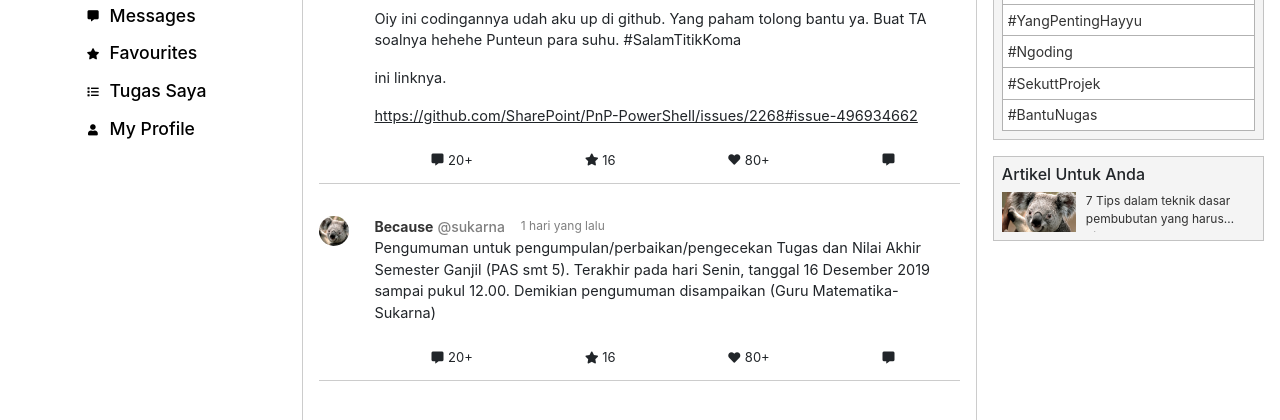
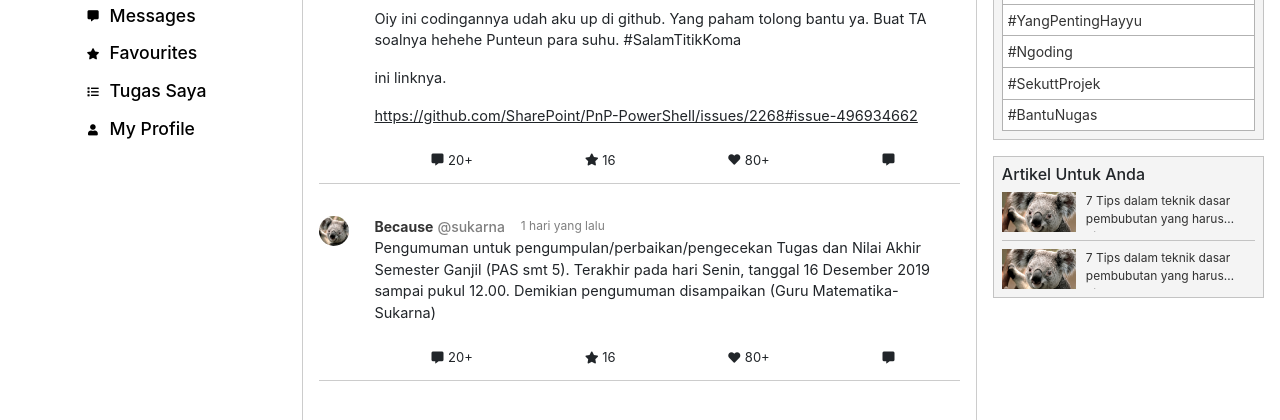
Before and after one commit to ihsanaryandi/forum-app, a plain HTML site: page explore.html in a window 1280 px wide. Shown: the part 180-600 px from the top of the page. Drawn offline with Linux system fonts and the light colour scheme.

Commit message:
more fixes

```diff
--- a/css/explore_style.css
+++ b/css/explore_style.css
@@ -307,8 +307,16 @@ section.right-side{
 .article{
 	display: flex;
 	justify-content: space-between;
-	height: 40px;
 	overflow: hidden;
+	border-bottom: 1px solid rgba(0, 0, 0, 0.2);
+	padding-bottom: .5rem;
+	margin-bottom: .5rem;
+}
+
+.article:last-child{
+	margin-bottom: 0;
+	padding-bottom: 0;
+	border-bottom: 0;
 }
 
 .article .article-img{
@@ -328,6 +336,8 @@ section.right-side{
 	display: -webkit-box;
 	-webkit-box-orient: vertical;
 	-webkit-line-clamp: 2;
+	height: 40px;
+	overflow: hidden;
 }
 
 .article .article-title a{
--- a/explore.html
+++ b/explore.html
@@ -235,6 +235,16 @@
 						<a href="#">7 Tips dalam teknik dasar pembubutan yang harus dilakukan</a>
 					</div>
 				</div>
+				<div class="article">
+					<div class="article-img">
+						<a href="#">
+							<img src="img/koala.jpg">
+						</a>
+					</div>
+					<div class="article-title">
+						<a href="#">7 Tips dalam teknik dasar pembubutan yang harus dilakukan</a>
+					</div>
+				</div>
 			</div>
 
 	 	</section>
```
